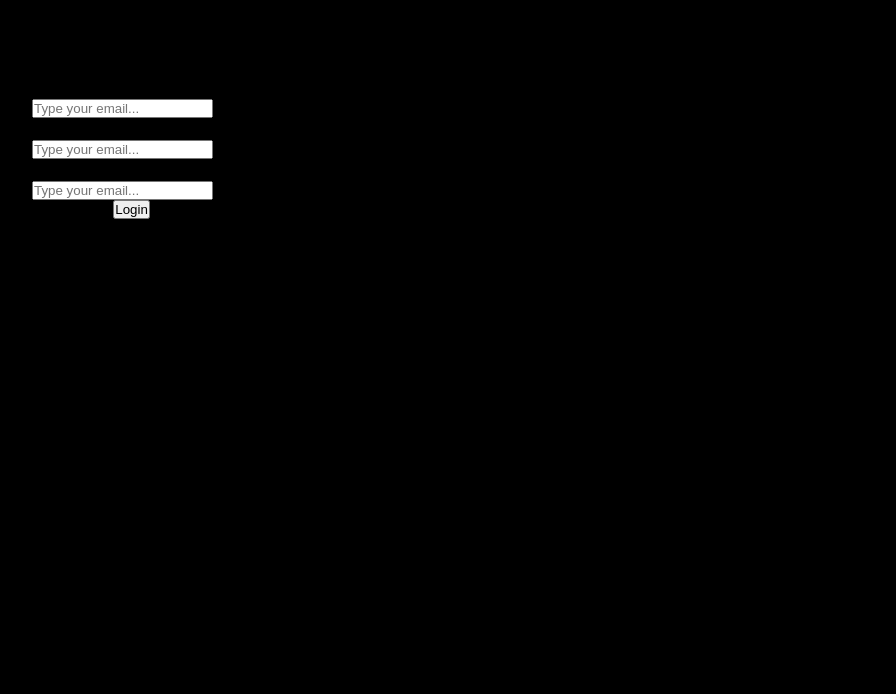
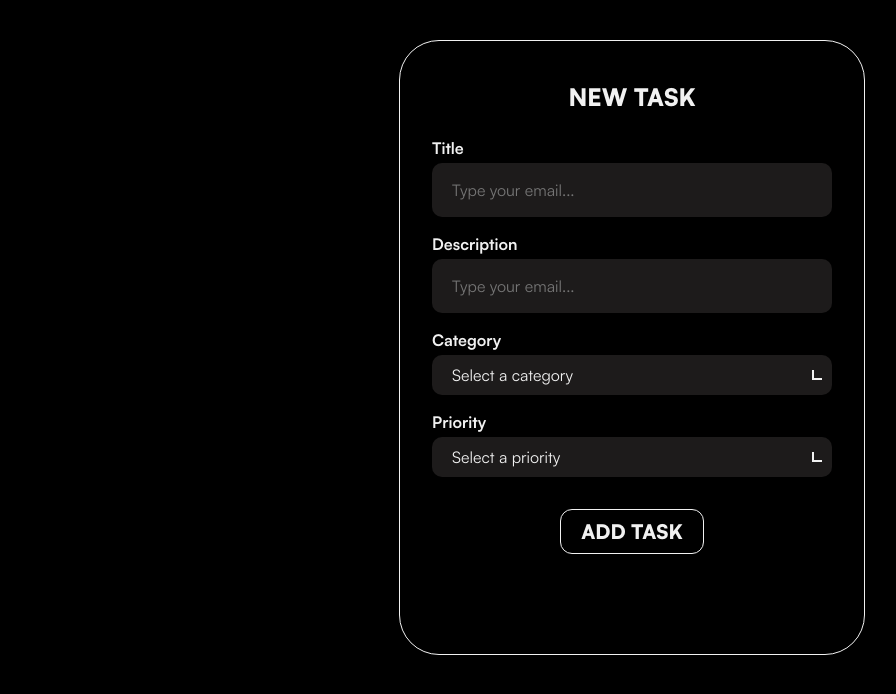
Before and after one commit to Clayy9/Clay_TDL, a PHP site: page /form.php in a window 1280 px wide. Shown: the top 694 px of the page, without its empty margins (8-904 px from the left). Run offline with PHP 8.4, Linux system fonts and the light colour scheme; the visitor is signed in with stand-in values (Sample User, id 1); data that the repository does not hold is empty; some libraries are stand-ins or nearby versions.

Commit message:
Styling form

```diff
--- a/assets/css/style.css
+++ b/assets/css/style.css
@@ -301,9 +301,3 @@ input[type=checkbox]:checked{
 }
 
 /* Add task */
-.form_container{
-    padding 32px 40px 32px 60px;
-    background-color: var(--black);
-
-    z-index: 10;
-}
--- a/assets/css/style_form.css
+++ b/assets/css/style_form.css
@@ -0,0 +1,193 @@
+/* Set color, font, etc */
+:root {
+
+    /* Font color */
+      --black: #000000;
+      --white: #F1F1F1;
+
+    /* Font size */
+
+      --hero: 80px;
+      --header1: 60px;
+      --header2: 40px;
+      --header3: 32px;
+      --text: 24px;
+      --text2: 16px;
+  }
+
+  @font-face {
+    font-family: 'Satoshi-Light';
+    src: url('../fonts/Satoshi-Light.otf');
+  }
+
+  @font-face {
+    font-family: 'Satoshi-Regular';
+    src: url('../fonts/Satoshi-Regular.otf');
+  }
+
+  @font-face {
+    font-family: 'Satoshi-Medium';
+    src: url('../fonts/Satoshi-Medium.otf');
+  }
+
+  @font-face {
+    font-family: 'Satoshi-Bold';
+    src: url('../fonts/Satoshi-Bold.otf');
+  }
+
+  @font-face {
+    font-family: 'Satoshi-Black';
+    src: url('../fonts/Satoshi-Black.otf');
+  }
+
+  html {
+    scroll-behavior: smooth;
+
+}
+
+/* Hide scrollbar for Chrome, Safari and Opera */
+body::-webkit-scrollbar {
+    display: none;
+}
+
+/* Hide scrollbar for IE, Edge and Firefox */
+body {
+    -ms-overflow-style: none;
+    /* IE and Edge */
+    scrollbar-width: none;
+    /* Firefox */
+    padding: 40px 40px;
+    background-color: var(--black);
+
+    display: flex;
+    flex-direction: row;
+    justify-content: center;
+    align-items: center;
+    position:relative;
+
+}
+
+* {
+    box-sizing: border-box;
+    margin: 0px;
+    padding: 0;
+    color:var(--white);
+}
+
+p{
+  cursor: default;
+  color: var(--white);
+}
+
+/* Task */
+.form_container{
+    display: flex;
+    flex-direction: column;
+    justify-content: center;
+    align-items: center;
+
+    border: 1px solid var(--white);
+    padding: 40px 32px 60px 32px;
+    border-radius: 40px;
+}
+
+.form_container h1{
+    font-family: "Satoshi-Black";
+    font-size: 24px;
+    margin-bottom: 24px;
+}
+
+.form_container h3{
+    font-family: "Satoshi-Bold";
+    font-size: 16px;
+    margin-bottom: 4px;
+}
+
+.textField{
+    font-family: "Satoshi-Regular";
+    background-color: #1D1B1B;
+    font-size: 16px;
+    padding: 16px 20px;
+    border: none;
+    border-radius: 10px;
+    width: 400px;
+    height: auto;
+
+}
+
+.inputForm{
+    margin-bottom: 16px;
+}
+
+/* Styling custom dropdown */
+.customSelect {
+    position: relative;
+    width: 400px;
+    height: 40px;
+  }
+
+  .customSelect select {
+    font-family: "Satoshi-Regular";
+    background-color: #1D1B1B;
+    font-size: 16px;
+    padding: 8px 20px;
+    border: none;
+    border-radius: 10px;
+    width: 100%;
+    height: 100%;
+    appearance: none;
+    -webkit-appearance: none;
+    -moz-appearance: none;
+    cursor: pointer;
+  }
+
+  .customSelect .arrow {
+    position: absolute;
+    top: 50%;
+    right: 10px;
+    transform: translateY(-50%);
+    width: 10px;
+    height: 10px;
+    border-left: 2px solid var(--white);
+    border-bottom: 2px solid var(--white);
+    transition: transform 0.3s ease;
+    pointer-events: none;
+  }
+
+  .customSelect select:focus + .arrow {
+    transform: translateY(-50%) rotate(45deg);
+  }
+
+  /* Button */
+
+  .form_button{
+    font-family: 'Satoshi-Black';
+    font-size: 20px;
+    color: var(--white);
+    background-color: var(--black);
+    border : 1px solid var(--white);
+    border-radius: 12px;
+    margin-top: 16px;
+    margin-bottom: 40px;
+    padding: 8px 20px;
+
+    transition: 0.5s;
+
+    cursor:pointer;
+
+  }
+  .form_button:hover{
+    font-family: 'Satoshi-Black';
+    font-size: 20px;
+    color: var(--black);
+    background-color: var(--white);
+    border : 1px solid var(--white);
+    border-radius: 12px;
+    margin-top: 16px;
+    margin-bottom: 40px;
+    padding: 8px 20px;
+
+
+    cursor:pointer;
+
+  }
--- a/form.php
+++ b/form.php
@@ -17,14 +17,14 @@ include "config/connection.php";
     <title>To Do List</title>
 
     <!-- Link -->
-    <link rel="stylesheet" href="./assets/css/style.css">
+    <link rel="stylesheet" href="./assets/css/style_form.css">
 </head>
 
 
 <body>
 <div id="add_task_form_container">
         <div class="form_container">
-        <h1>Add New Task</h1>
+        <h1>NEW TASK</h1>
             <form method="post" action="sv_task.php">
                 <h3>Title</h3>
                 <div class="inputForm">
@@ -36,14 +36,36 @@ include "config/connection.php";
                     <input class="textField" type="text" name="email" id="email" placeholder="Type your email..."
                     required />
                 </div>
+                <div class="inputForm">
                 <h3>Category</h3>
+                    <div class="customSelect">
+                        <select name="category" id="category" required>
+                        <option value="" selected disabled>Select a category</option>
+                        <option value="sport">Sport</option>
+                        <option value="study">Study</option>
+                        <option value="meeting">Meeting</option>
+                        <option value="medic">Medic</option>
+                        </select>
+                        <span class="arrow"></span>
+                    </div>
+                </div>
+
                 <div class="inputForm">
-                    <input class="textField" type="text" name="email" id="email" placeholder="Type your email..."
-                        required />
+                <h3>Priority</h3>
+                    <div class="customSelect">
+                        <select name="category" id="category" required>
+                        <option value="" selected disabled>Select a priority</option>
+                        <option value="Low">Low</option>
+                        <option value="Medium">Medium</option>
+                        <option value="High">High</option>
+                        </select>
+                        <span class="arrow"></span>
+                    </div>
                 </div>
+
                 <div class="button_submit">
                     <center>
-                        <td colspan="2"><input class="button" type="submit" value="Login" name="submit"></td>
+                        <td colspan="2"><input class="form_button" type="submit" value="ADD TASK" name="submit"></td>
                     </center>
                 </div>
             </form>
```
